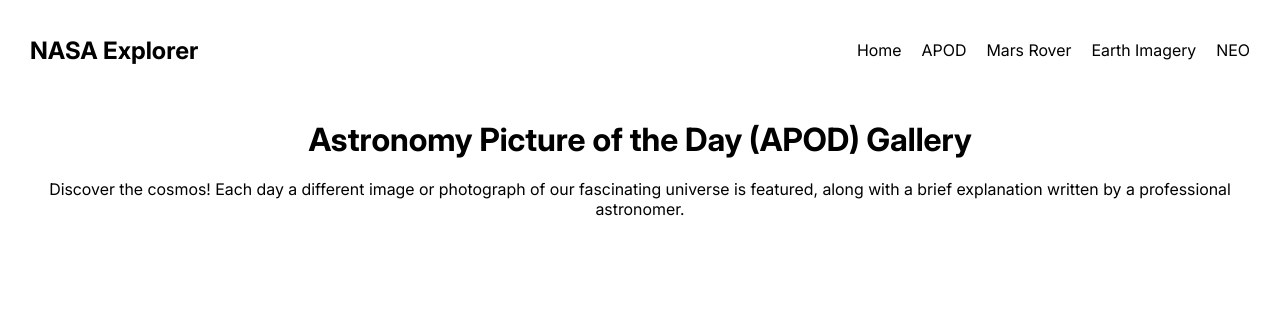
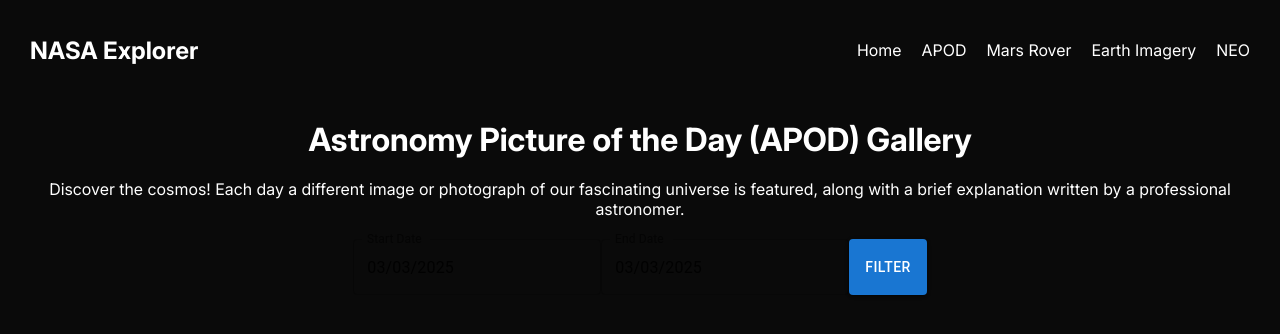
Before and after one commit to LLeski00/Internship-16-NASA, a React (Vite) app: page /apod in a window 1280 px wide. Shown: the top 334 px of the page. Built offline with nearby package versions, Linux system fonts and the light colour scheme; no server answers.

Commit message:
Filter APOD gallery by date

```diff
--- a/package.json
+++ b/package.json
@@ -10,6 +10,11 @@
         "preview": "vite preview"
     },
     "dependencies": {
+        "@emotion/react": "^11.14.0",
+        "@emotion/styled": "^11.14.0",
+        "@mui/material": "^6.4.6",
+        "@mui/x-date-pickers": "^7.27.1",
+        "dayjs": "^1.11.13",
         "react": "^19.0.0",
         "react-dom": "^19.0.0",
         "react-intersection-observer": "^9.15.1",
--- a/src/components/ApodGallery/ApodGallery.tsx
+++ b/src/components/ApodGallery/ApodGallery.tsx
@@ -1,19 +1,31 @@
 import { ImageCard } from "@/components";
 import { getApodImages, getLatestApodImages } from "@/services/apodApi";
 import { ImageData } from "@/types/image";
-import { useEffect, useRef, useState } from "react";
+import { FC, useEffect, useRef, useState } from "react";
 import "./ApodGallery.css";
 import { useInView } from "react-intersection-observer";
-import { getDateFromNow, getDateString } from "@/utils/dateUtils";
+import { DateFilterType } from "@/types/filter";
+import {
+    getDateString,
+    getDateWithOffset,
+    getDifferenceInDaysFromTwoDates,
+} from "@/utils/dateUtils";
 
-const ApodGallery = () => {
+interface ApodGalleryProps {
+    dateFilter: DateFilterType | undefined;
+}
+
+const ApodGallery: FC<ApodGalleryProps> = ({ dateFilter }) => {
     const [images, setImages] = useState<ImageData[]>([]);
     const { ref, inView } = useInView();
-    const dateCounter = useRef<Date>(getDateFromNow(-20));
+    const dateCounter = useRef<Date>(getDateWithOffset(new Date(), -19));
 
     useEffect(() => {
-        loadLatestImages();
-    }, []);
+        if (dateFilter) {
+            dateCounter.current = new Date(dateFilter.endDate);
+            filterImages(dateFilter);
+        } else loadLatestImages();
+    }, [dateFilter]);
 
     useEffect(() => {
         if (inView) handleInfiniteScroll();
@@ -26,27 +38,66 @@
 
     async function loadImages(startDate: Date, endDate: Date) {
         const newImages: ImageData[] = await getApodImages(startDate, endDate);
-        console.log(startDate);
-        console.log(endDate);
         setImages([...images, ...newImages]);
     }
 
     function handleInfiniteScroll() {
+        if (
+            dateFilter !== undefined &&
+            dateCounter.current < dateFilter.startDate
+        )
+            return;
+
         dateCounter.current.setDate(dateCounter.current.getDate() - 20);
+
+        if (
+            dateFilter !== undefined &&
+            dateCounter.current < dateFilter.startDate
+        ) {
+            const endDate: Date = new Date(dateFilter.startDate);
+            const dayDifference: number = getDifferenceInDaysFromTwoDates(
+                dateFilter.startDate,
+                dateCounter.current
+            );
+            endDate.setDate(endDate.getDate() + 19 - dayDifference);
+            loadImages(dateFilter.startDate, endDate);
+            return;
+        }
+
         const endDate: Date = new Date(dateCounter.current);
         endDate.setDate(endDate.getDate() + 19);
         loadImages(dateCounter.current, endDate);
     }
 
+    async function filterImages(dateFilter: DateFilterType) {
+        dateCounter.current.setDate(dateCounter.current.getDate() - 20);
+
+        if (dateFilter.startDate > dateCounter.current) {
+            const newImages: ImageData[] = await getApodImages(
+                dateFilter.startDate,
+                dateFilter.endDate
+            );
+            setImages(newImages);
+        } else {
+            const newImages: ImageData[] = await getApodImages(
+                dateCounter.current,
+                dateFilter.endDate
+            );
+            setImages(newImages);
+        }
+    }
+
     return (
         <>
             {images.length !== 0 && (
-                <div className="apod-gallery">
-                    {images.map((image: ImageData) => (
-                        <ImageCard key={image.date} data={image} />
-                    ))}
+                <>
+                    <div className="apod-gallery">
+                        {images.map((image: ImageData) => (
+                            <ImageCard key={image.date} data={image} />
+                        ))}
+                    </div>
                     <div ref={ref} className="loading-intersection"></div>
-                </div>
+                </>
             )}
         </>
     );
--- /dev/null
+++ b/src/components/DateFilter/DateFilter.css
@@ -0,0 +1,5 @@
+.date-filter {
+    display: flex;
+    justify-content: center;
+    align-items: c;
+}
--- /dev/null
+++ b/src/components/DateFilter/DateFilter.tsx
@@ -0,0 +1,62 @@
+import { Button } from "@mui/material";
+import { DatePicker } from "@mui/x-date-pickers";
+import dayjs, { Dayjs } from "dayjs";
+import { FC, useRef } from "react";
+import "./DateFilter.css";
+
+interface DateFilterProps {
+    setDateFilter: Function;
+}
+
+const DateFilter: FC<DateFilterProps> = ({ setDateFilter }) => {
+    const startDate = useRef<Dayjs>(dayjs());
+    const endDate = useRef<Dayjs>(dayjs());
+
+    function handleStartDate(newValue: Dayjs | null) {
+        if (!newValue) return;
+
+        startDate.current = newValue;
+    }
+
+    function handleEndDate(newValue: Dayjs | null) {
+        if (!newValue) return;
+
+        endDate.current = newValue;
+    }
+
+    function handleFormSubmit(e: React.FormEvent<HTMLFormElement>) {
+        e.preventDefault();
+
+        if (startDate.current > endDate.current) {
+            console.log("The start should be before the end date");
+            return;
+        }
+
+        const newDateFilter = {
+            startDate: startDate.current.toDate(),
+            endDate: endDate.current.toDate(),
+        };
+
+        setDateFilter(newDateFilter);
+    }
+
+    return (
+        <form className="date-filter" onSubmit={(e) => handleFormSubmit(e)}>
+            <DatePicker
+                label="Start Date"
+                value={startDate.current}
+                onChange={handleStartDate}
+            />
+            <DatePicker
+                label="End Date"
+                value={endDate.current}
+                onChange={handleEndDate}
+            />
+            <Button type="submit" variant="contained">
+                Filter
+            </Button>
+        </form>
+    );
+};
+
+export default DateFilter;
--- a/src/components/index.ts
+++ b/src/components/index.ts
@@ -5,3 +5,4 @@
 export { default as SolarSystemAnimation } from "@/components/SolarSystemAnimation/SolarSystemAnimation";
 export { default as ImageCard } from "@/components/ImageCard/ImageCard";
 export { default as ApodGallery } from "@/components/ApodGallery/ApodGallery";
+export { default as DateFilter } from "@/components/DateFilter/DateFilter";
--- a/src/contexts/theme/ThemeProvider.tsx
+++ b/src/contexts/theme/ThemeProvider.tsx
@@ -2,7 +2,7 @@
 import { ThemeContext } from "./ThemeContext";
 
 export const ThemeProvider: FC<PropsWithChildren> = ({ children }) => {
-    const [isDarkTheme, setIsDarkTheme] = useState<boolean>(false);
+    const [isDarkTheme, setIsDarkTheme] = useState<boolean>(true);
 
     useEffect(() => {
         document.body.className = isDarkTheme ? "dark-theme" : "light-theme";
--- a/src/pages/ApodGalleryPage/ApodGalleryPage.tsx
+++ b/src/pages/ApodGalleryPage/ApodGalleryPage.tsx
@@ -1,7 +1,17 @@
-import { ApodGallery } from "@/components";
+import { ApodGallery, DateFilter } from "@/components";
 import "./ApodGalleryPage.css";
+import { LocalizationProvider } from "@mui/x-date-pickers";
+import { AdapterDayjs } from "@mui/x-date-pickers/AdapterDayjs";
+import { useEffect, useState } from "react";
+import { DateFilterType } from "@/types/filter";
 
 const ApodGalleryPage = () => {
+    const [dateFilter, setDateFilter] = useState<DateFilterType>();
+
+    useEffect(() => {
+        console.log(dateFilter);
+    }, [dateFilter]);
+
     return (
         <div className="apod-gallery-page">
             <h1>Astronomy Picture of the Day (APOD) Gallery</h1>
@@ -10,7 +20,10 @@
                 our fascinating universe is featured, along with a brief
                 explanation written by a professional astronomer.
             </p>
-            <ApodGallery />
+            <LocalizationProvider dateAdapter={AdapterDayjs}>
+                <DateFilter setDateFilter={setDateFilter} />
+            </LocalizationProvider>
+            <ApodGallery dateFilter={dateFilter} />
         </div>
     );
 };
--- /dev/null
+++ b/src/types/filter.ts
@@ -0,0 +1,6 @@
+type DateFilterType = {
+    startDate: Date;
+    endDate: Date;
+};
+
+export { DateFilterType };
--- a/src/utils/dateUtils.ts
+++ b/src/utils/dateUtils.ts
@@ -13,15 +13,22 @@
     return !isNaN(date.getTime());
 }
 
-function getDateFromNow(days: number): Date {
-    const date = new Date();
-    date.setDate(date.getDate() + days);
-    return date;
+function getDateWithOffset(date: Date, days: number): Date {
+    const offsetDate = date;
+    offsetDate.setDate(offsetDate.getDate() + days);
+    return offsetDate;
+}
+
+function getDifferenceInDaysFromTwoDates(date1: Date, date2: Date): number {
+    const diff = Math.abs(date1.getTime() - date2.getTime());
+    const days = Math.ceil(diff / (1000 * 3600 * 24));
+    return days;
 }
 
 export {
     createRecentDateString,
     getDateString,
     isDateStringValid,
-    getDateFromNow,
+    getDateWithOffset,
+    getDifferenceInDaysFromTwoDates,
 };
```
Also changed, not shown: 1 other file (tests, documents, lock files or other folders).
